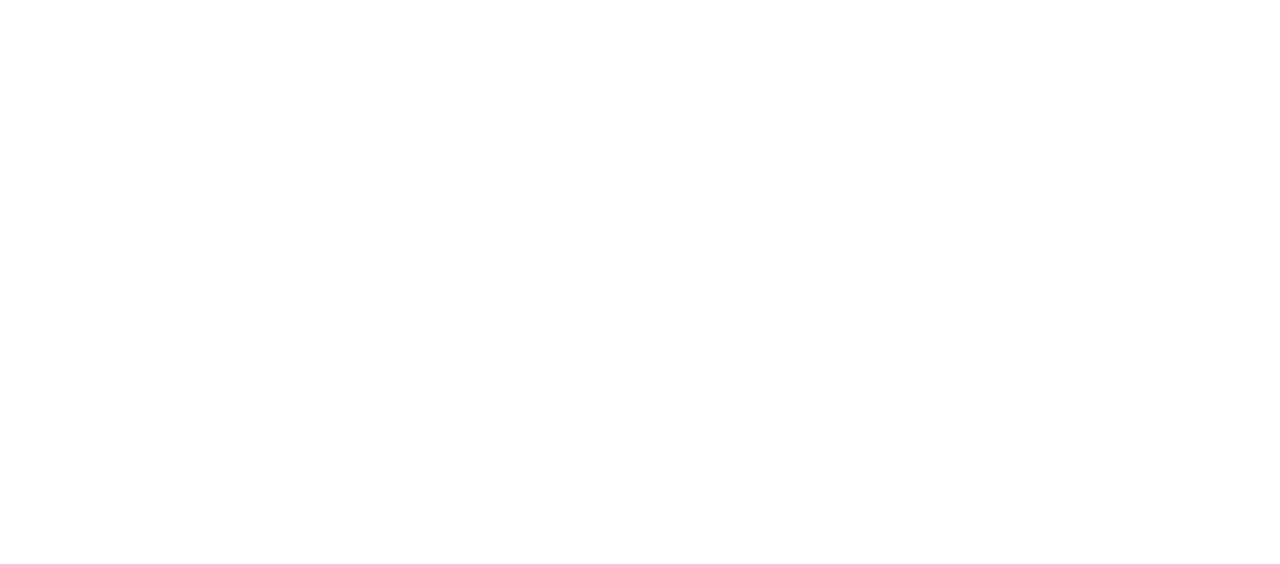
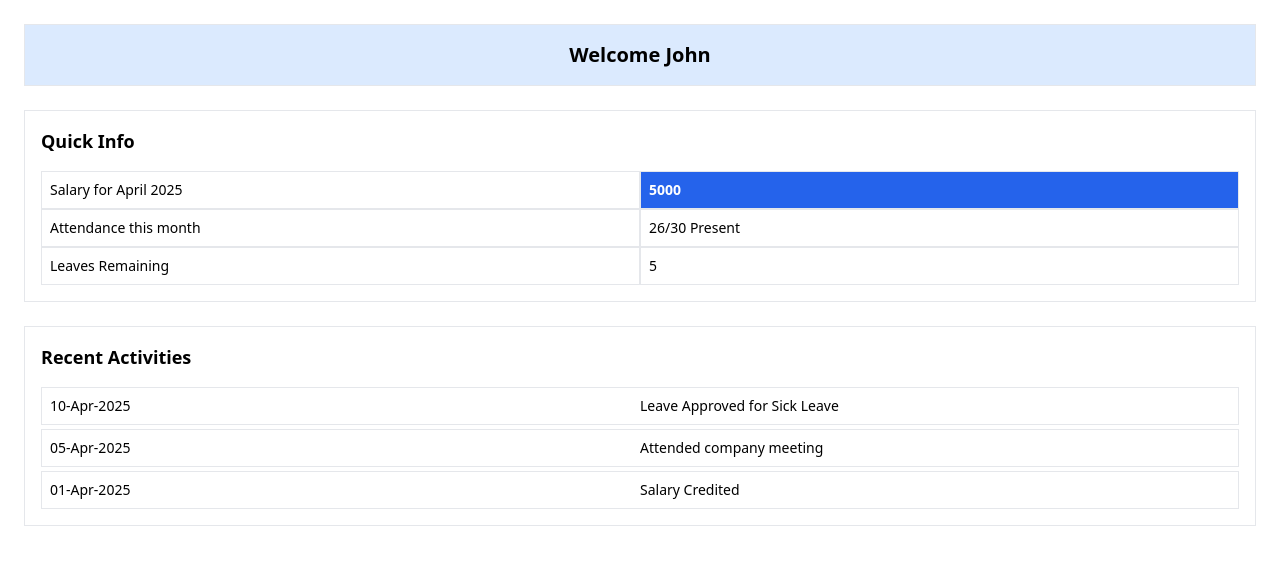
Before and after one commit to pranavkrgupta/smart-hrms, a React (Vite) app in the folder client/: page /Employee/Dashboard in a window 1280 px wide. Before the commit this address had no page. Shown: the top 564 px of the page. Built offline with nearby package versions, Linux system fonts and the light colour scheme.

Commit message:
Dashboard page created as well updated app file

```diff
--- a/client/src/App.jsx
+++ b/client/src/App.jsx
@@ -1,26 +1,31 @@
-import { Routes, Route } from 'react-router-dom';
-import Login from './pages/Login';
-import Leave from './pages/Employee/Leave';
+import { Routes, Route } from "react-router-dom";
+import Login from "./pages/Login";
+import Leave from "./pages/Employee/Leave";
 import Settings from "./pages/Employee/Settings";
-import Attendance from "./pages/Employee/Attendance"
-import SalaryDetails from "./pages/Employee/SalaryDetails"
-import ManageEmployees from './pages/admin/ManageEmployee';
-import LeaveManagement from './pages/admin/LeaveManagement';
-import AttendanceManagement from './pages/admin/AttendanceManagement';
-import ManageDepartments from './pages/admin/ManageDepartment';
+import Attendance from "./pages/Employee/Attendance";
+import SalaryDetails from "./pages/Employee/SalaryDetails";
+import ManageEmployees from "./pages/admin/ManageEmployee";
+import LeaveManagement from "./pages/admin/LeaveManagement";
+import AttendanceManagement from "./pages/admin/AttendanceManagement";
+import ManageDepartments from "./pages/admin/ManageDepartment";
+import Dashboard from "./pages/Employee/Dashboard";
 
 function App() {
   return (
     <Routes>
       <Route path="/login" element={<Login />} />
       <Route path="/admin/manage-leave" element={<LeaveManagement />} />
-      <Route path="/admin/manage-attendance" element={<AttendanceManagement />} />
+      <Route
+        path="/admin/manage-attendance"
+        element={<AttendanceManagement />}
+      />
       <Route path="/Employee/Leave" element={<Leave />} />
       <Route path="/Employee/Settings" element={<Settings />} />
       <Route path="/Employee/SalaryDetails" element={<SalaryDetails />} />
       <Route path="/Employee/Attendance" element={<Attendance />} />
       <Route path="/admin/manage-employees" element={<ManageEmployees />} />
       <Route path="/admin/manage-departments" element={<ManageDepartments />} />
+      <Route path="/Employee/Dashboard" element={<Dashboard />} />
     </Routes>
   );
 }
--- /dev/null
+++ b/client/src/pages/Employee/Dashboard.jsx
@@ -0,0 +1,55 @@
+function Dashboard({
+  userName = "John",
+  salary = 5000,
+  attendance = "26/30 Present",
+  leaves = 5,
+  activities = [
+    { date: "10-Apr-2025", description: "Leave Approved for Sick Leave" },
+    { date: "05-Apr-2025", description: "Attended company meeting" },
+    { date: "01-Apr-2025", description: "Salary Credited" },
+  ],
+}) {
+  return (
+    <div className="min-h-screen bg-white text-black p-6">
+      {/* Welcome Section */}
+      <div className="border p-4 mb-6 text-center text-xl font-bold bg-blue-100 text-black">
+        Welcome {userName}
+      </div>
+
+      {/* Quick Info Section */}
+      <div className="border p-4 mb-6">
+        <h2 className="text-lg font-semibold mb-4">Quick Info</h2>
+        <div className="grid grid-cols-2 text-sm">
+          <div className="border p-2">Salary for April 2025</div>
+          <div className="border p-2 bg-blue-600 text-white font-semibold">
+            {salary}
+          </div>
+
+          <div className="border p-2">Attendance this month</div>
+          <div className="border p-2">{attendance}</div>
+
+          <div className="border p-2">Leaves Remaining</div>
+          <div className="border p-2">{leaves}</div>
+        </div>
+      </div>
+
+      {/* Recent Activities Section */}
+      <div className="border p-4">
+        <h2 className="text-lg font-semibold mb-4">Recent Activities</h2>
+        <div className="text-sm">
+          {activities.map((activity, index) => (
+            <div
+              key={index}
+              className="grid grid-cols-2 border p-2 mb-1 last:mb-0"
+            >
+              <div>{activity.date}</div>
+              <div>{activity.description}</div>
+            </div>
+          ))}
+        </div>
+      </div>
+    </div>
+  );
+}
+
+export default Dashboard;
```
